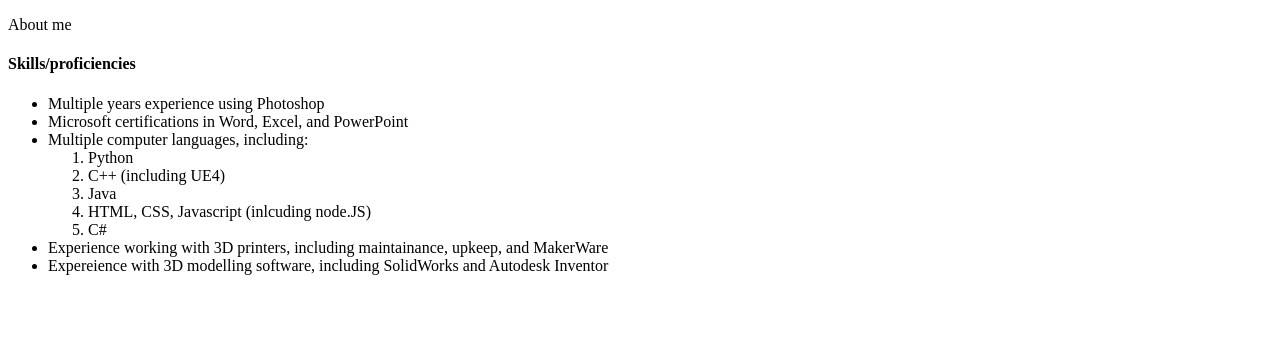
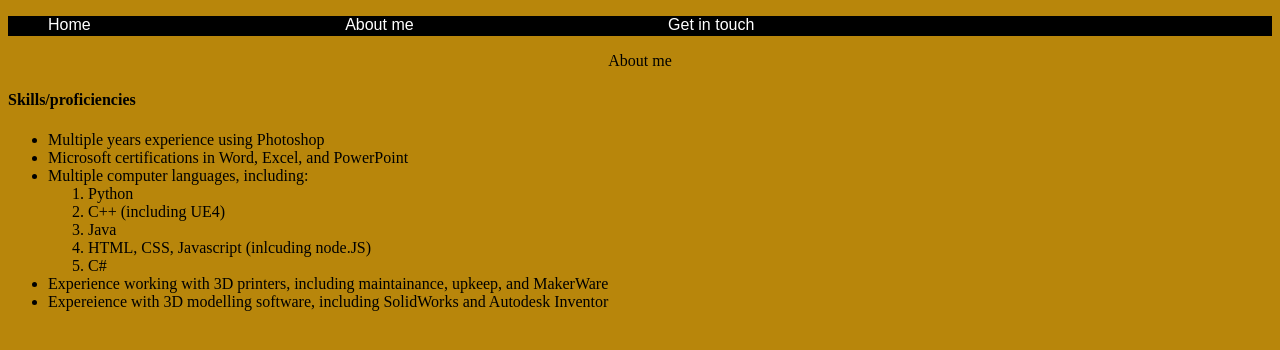
Before and after one commit to Toasterz/my_portfolio, a website: page public/html/about.html in a window 1280 px wide. Drawn offline with Linux system fonts and the light colour scheme; files that its build step writes are made by us from their sources.

Commit message:
All pages now adhere to basic CSS rules from main

```diff
--- a/index.js
+++ b/index.js
@@ -11,9 +11,9 @@
   response.sendFile('public/html/about.html', {root: __dirname});
 });
 
-//server.get('/contact', function(request, response){
-  //  response.sendFile('public/html/contact.html', {root: __dirname});
-//});
+server.get('/contact', function(request, response){
+    response.sendFile('public/html/contact.html', {root: __dirname});
+});
 
 server.listen(8080, function(){
   console.log('Now listening on 8080');
--- a/public/html/about.html
+++ b/public/html/about.html
@@ -1,8 +1,16 @@
 <!DOCTYPE html>
 <head>
   <title>About me</title>
+  <link rel = "stylesheet" href = "css/main.css">
 </head>
 <body>
+  <div id = "nav">
+    <ul>
+      <li><a href = "/">Home</a>
+      <li><a href = "/about">About me</a>
+      <li><a href = "/contact">Get in touch</a>
+    </ul>
+  </div>
   <p>About me</p>
   <h4>Skills/proficiencies</h4>
   <ul>
```
Also changed, not shown: public/html/contact.html (added, +16 -0 lines).
